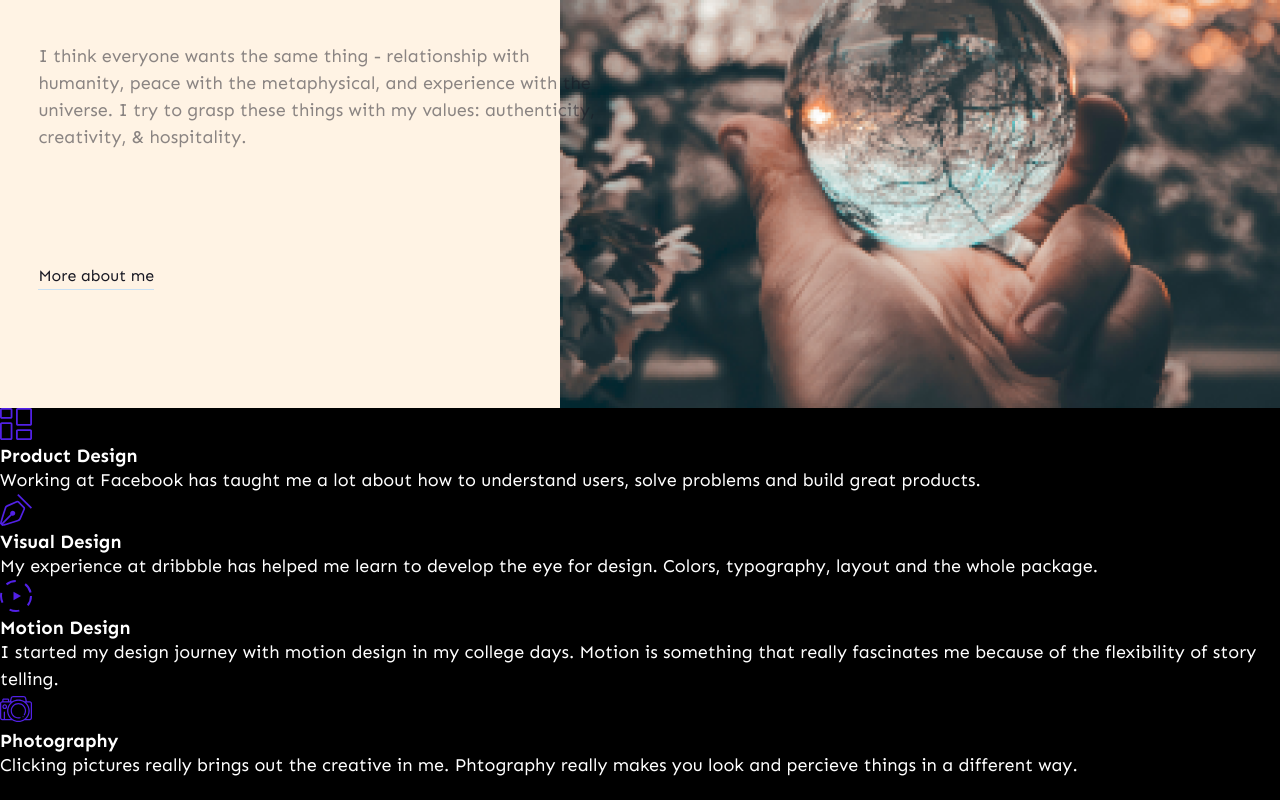
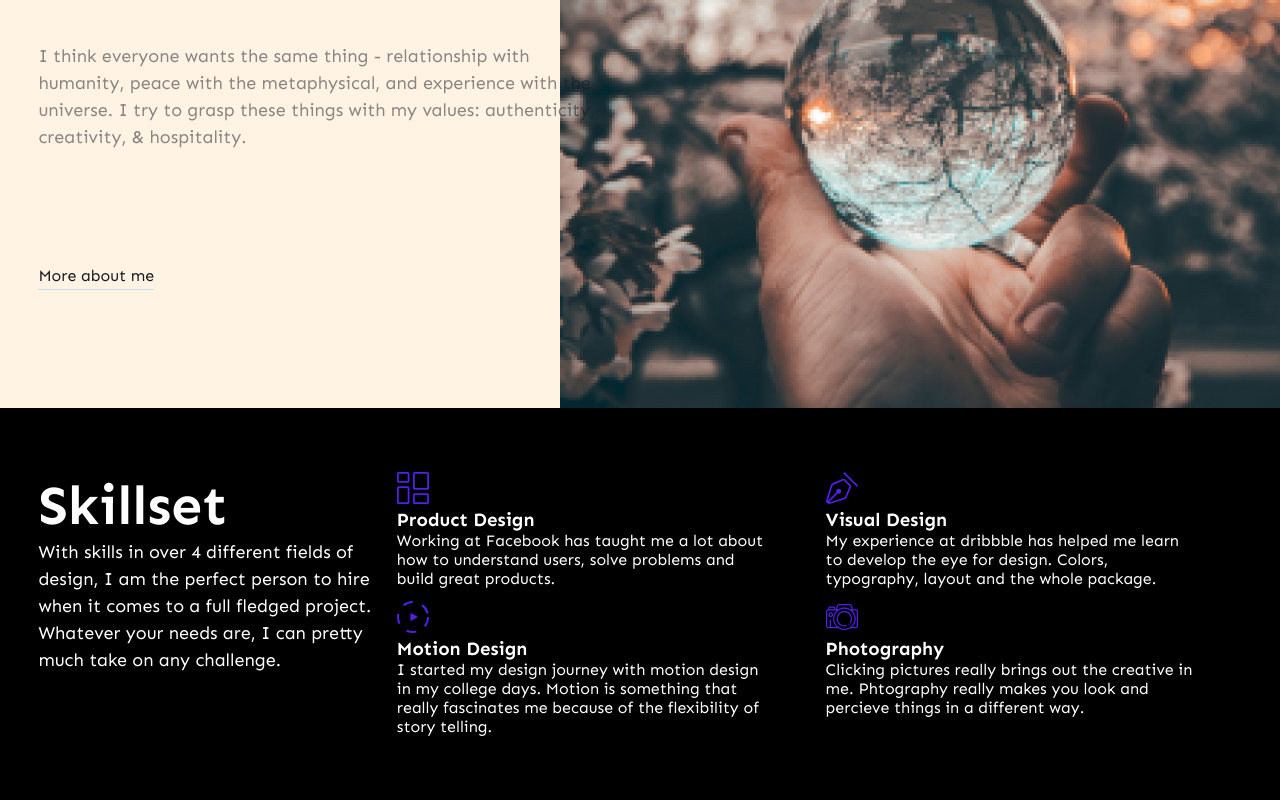
Before and after one commit to Skanetdima/Robin.W, a React (Create React App) app: page / in a window 1280 px wide. Shown: the part 1558-2358 px from the top of the page. Before the commit the page ends 2337 px from the top, so only its background shows below. Built offline with nearby package versions, Linux system fonts and the light colour scheme.

Commit message:
fourthContainer not margined

```diff
--- a/src/fourthContainer.js
+++ b/src/fourthContainer.js
@@ -4,12 +4,19 @@ export const FourthContainer = ({ className }) => {
     <li key={object.id}>
       <img src={object.image} />
       <h3 className="heading3">{object.name}</h3>
-      <p className="pargraph">{object.text}</p>
+      <p className="body2">{object.text}</p>
     </li>
   ));
   return (
     <div className={className}>
-      <div className="fourthContainerHeaderContainer"></div>
+      <div className="fourthContainerHeaderContainer">
+        <h2 className="heading2">Skillset</h2>
+        <p className="pargraph">
+          With skills in over 4 different fields of design, I am the perfect
+          person to hire when it comes to a full fledged project. Whatever your
+          needs are, I can pretty much take on any challenge.
+        </p>
+      </div>
       <ul className="fourthContainerItems">{divItems}</ul>
     </div>
   );
--- a/src/styles/style.css
+++ b/src/styles/style.css
@@ -146,4 +146,21 @@ body .thirdContainer a {
 body .thirdContainer a:hover {
   color: #5221e6;
   border-bottom: 1px solid #5221e6;
+}
+body .fourthContainer {
+  display: flex;
+  align-items: flex-start;
+  padding: 5vw 3vw;
+}
+body .fourthContainer .fourthContainerHeaderContainer p {
+  max-width: 368px;
+}
+body .fourthContainer ul {
+  display: grid;
+  grid-template-columns: repeat(2, 416px);
+  list-style-type: none;
+  gap: 1vw;
+}
+body .fourthContainer ul li p {
+  max-width: 368px;
 }/*# sourceMappingURL=style.css.map */
--- a/src/styles/style.scss
+++ b/src/styles/style.scss
@@ -128,6 +128,7 @@ body {
       }
     }
   }
+  // Third Container
   .thirdContainer {
     display: flex;
     flex-direction: column;
@@ -157,4 +158,26 @@ body {
       border-bottom: 1px solid $Primary;
     }
   }
+  // Fourth Container
+  .fourthContainer {
+    display: flex;
+    align-items: flex-start;
+    padding: 5vw 3vw;
+    .fourthContainerHeaderContainer {
+      p {
+        max-width: 368px;
+      }
+    }
+    ul {
+      display: grid;
+      grid-template-columns: repeat(2, 416px);
+      list-style-type: none;
+      gap: 1vw;
+      li {
+        p {
+          max-width: 368px;
+        }
+      }
+    }
+  }
 }
```
Also changed, not shown: 1 other file (tests, documents, lock files or other folders).
